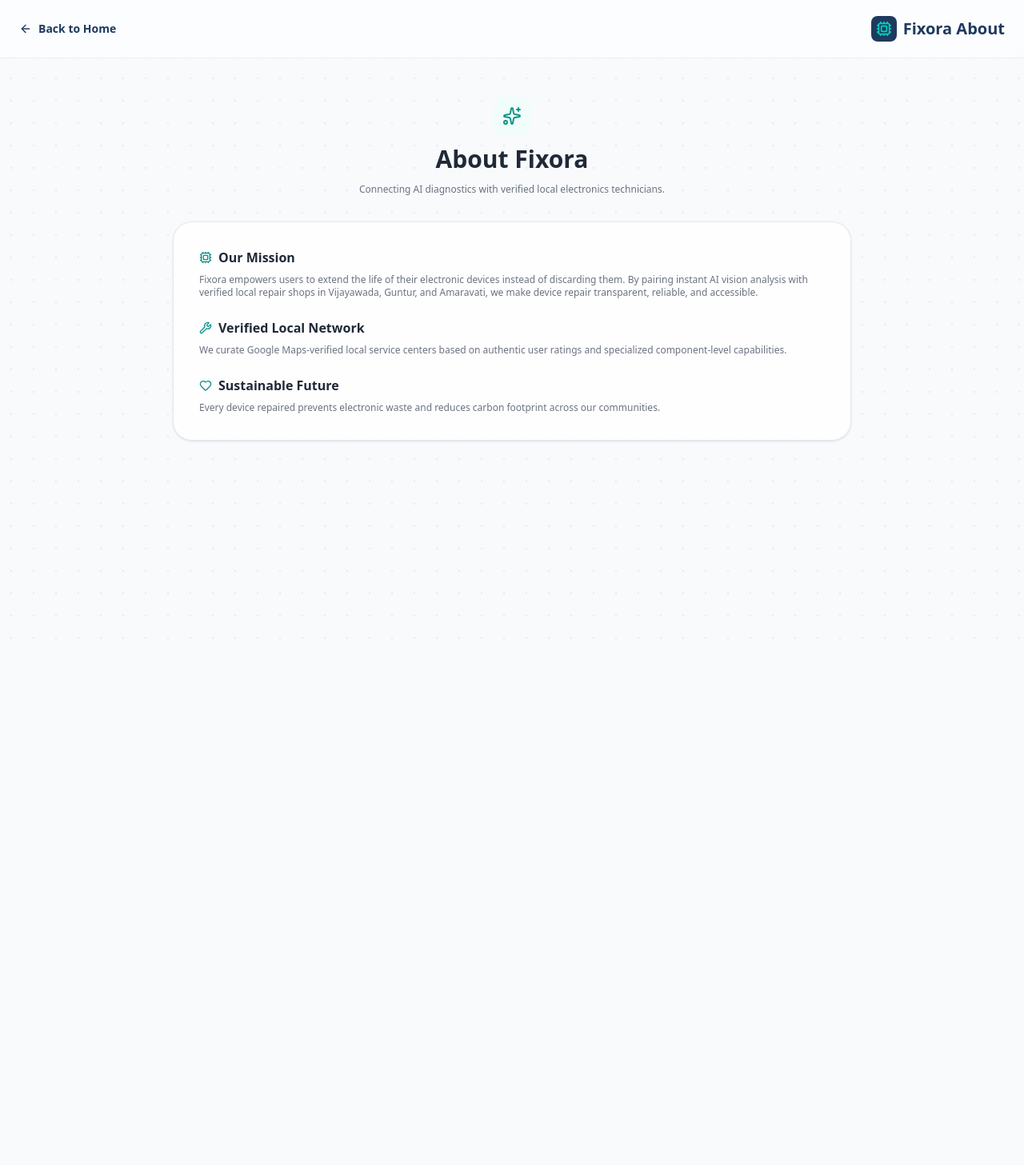
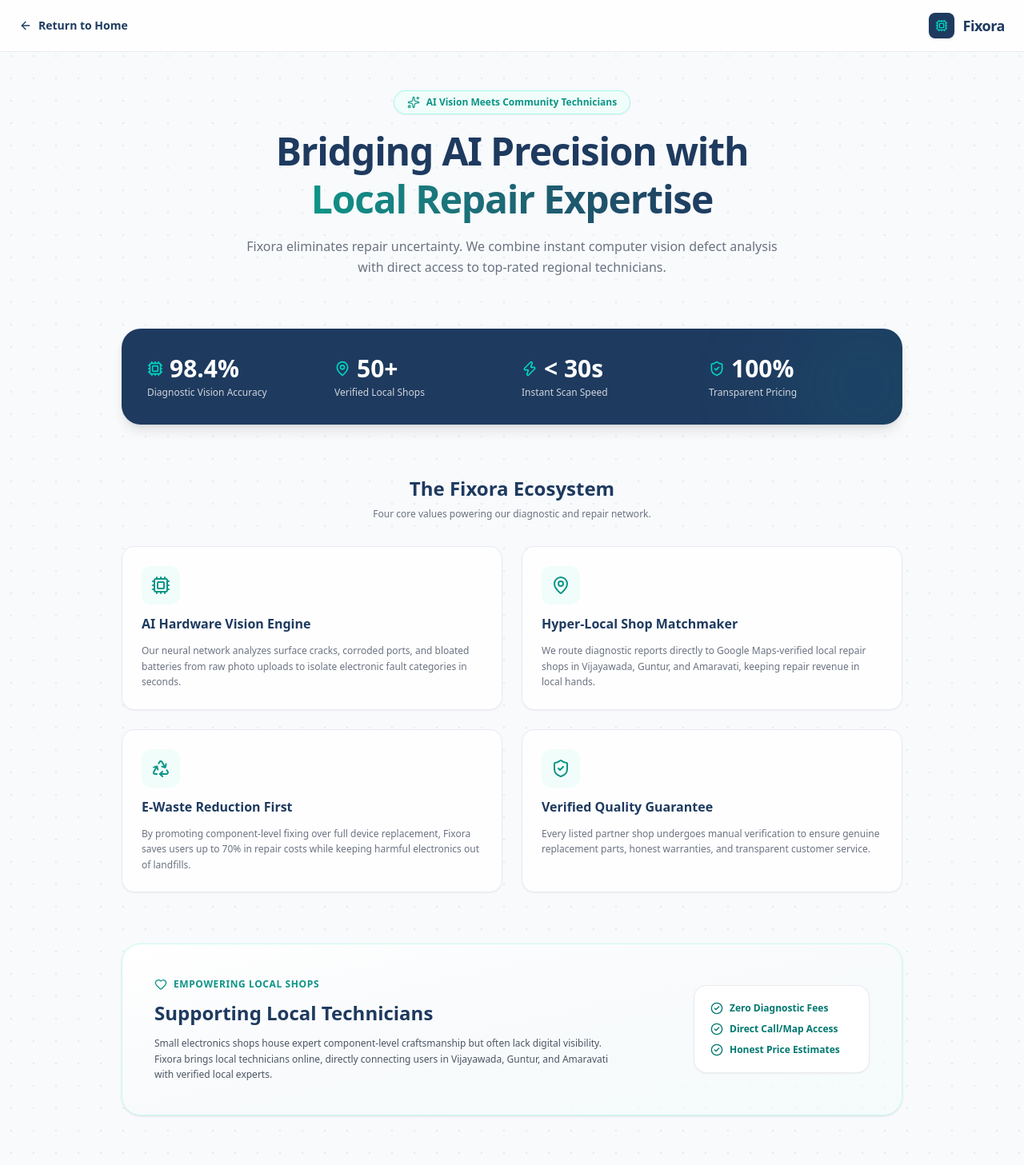
Before and after one commit to subhasish2006/fixora, a Next.js app: page /about in a window 1280 px wide. Shown: the top 1457 px of the page at 80% size. Before the commit the page ends 800 px from the top, so only its background shows below. Built offline with nearby package versions, Linux system fonts and the light colour scheme.

Commit message:
Upgraded About page with Framer Motion animations and sleek stats layout

```diff
--- a/src/app/about/page.tsx
+++ b/src/app/about/page.tsx
@@ -2,60 +2,209 @@
 
 import React from 'react';
 import Link from 'next/link';
-import { Cpu, ArrowLeft, Sparkles, Wrench, ShieldCheck, Heart } from 'lucide-react';
+import { motion } from 'framer-motion';
+import {
+  Cpu, ArrowLeft, Sparkles, ShieldCheck, Heart,
+  Zap, MapPin, Recycle, CheckCircle2, ArrowRight
+} from 'lucide-react';
 
 export default function AboutPage() {
+  // Framer Motion Animation Variants
+  const containerVariants = {
+    hidden: { opacity: 0 },
+    visible: {
+      opacity: 1,
+      transition: { staggerChildren: 0.12 }
+    }
+  };
+
+  const itemVariants = {
+    hidden: { opacity: 0, y: 24 },
+    visible: {
+      opacity: 1,
+      y: 0,
+      transition: { duration: 0.5, ease: 'easeOut' }
+    }
+  };
+
+  const stats = [
+    { value: '98.4%', label: 'Diagnostic Vision Accuracy', icon: <Cpu className="w-5 h-5 text-teal-400" /> },
+    { value: '50+', label: 'Verified Local Shops', icon: <MapPin className="w-5 h-5 text-teal-400" /> },
+    { value: '< 30s', label: 'Instant Scan Speed', icon: <Zap className="w-5 h-5 text-teal-400" /> },
+    { value: '100%', label: 'Transparent Pricing', icon: <ShieldCheck className="w-5 h-5 text-teal-400" /> }
+  ];
+
+  const pillars = [
+    {
+      icon: <Cpu className="w-6 h-6 text-[#0D9488]" />,
+      title: "AI Hardware Vision Engine",
+      desc: "Our neural network analyzes surface cracks, corroded ports, and bloated batteries from raw photo uploads to isolate electronic fault categories in seconds."
+    },
+    {
+      icon: <MapPin className="w-6 h-6 text-[#0D9488]" />,
+      title: "Hyper-Local Shop Matchmaker",
+      desc: "We route diagnostic reports directly to Google Maps-verified local repair shops in Vijayawada, Guntur, and Amaravati, keeping repair revenue in local hands."
+    },
+    {
+      icon: <Recycle className="w-6 h-6 text-[#0D9488]" />,
+      title: "E-Waste Reduction First",
+      desc: "By promoting component-level fixing over full device replacement, Fixora saves users up to 70% in repair costs while keeping harmful electronics out of landfills."
+    },
+    {
+      icon: <ShieldCheck className="w-6 h-6 text-[#0D9488]" />,
+      title: "Verified Quality Guarantee",
+      desc: "Every listed partner shop undergoes manual verification to ensure genuine replacement parts, honest warranties, and transparent customer service."
+    }
+  ];
+
   return (
-    <div className="min-h-screen circuit-grid bg-[#F8FAFC] pb-16">
-      <header className="max-w-7xl mx-auto px-6 py-5 flex items-center justify-between border-b border-gray-200/60 bg-white/50 backdrop-blur-md">
-        <Link href="/" className="inline-flex items-center gap-2 text-sm font-semibold text-[#1E3A5F] hover:text-[#0D9488]">
-          <ArrowLeft className="w-4 h-4" /> Back to Home
-        </Link>
-        <div className="flex items-center gap-2">
-          <div className="w-8 h-8 rounded-lg bg-[#1E3A5F] flex items-center justify-center text-teal-400">
-            <Cpu className="w-5 h-5" />
+    <div className="min-h-screen circuit-grid bg-[#F8FAFC] text-[#1F2937] pb-20">
+      {/* Navigation Header */}
+      <header className="sticky top-0 z-50 bg-white/80 backdrop-blur-md border-b border-gray-200/80">
+        <div className="max-w-7xl mx-auto px-6 py-4 flex items-center justify-between">
+          <Link href="/" className="inline-flex items-center gap-2 text-sm font-semibold text-[#1E3A5F] hover:text-[#0D9488] transition-colors">
+            <ArrowLeft className="w-4 h-4" /> Return to Home
+          </Link>
+          <div className="flex items-center gap-2.5">
+            <div className="w-8 h-8 rounded-lg bg-[#1E3A5F] flex items-center justify-center text-teal-400 shadow-sm">
+              <Cpu className="w-4 h-4" />
+            </div>
+            <span className="text-lg font-bold text-[#1E3A5F] tracking-tight">Fixora</span>
           </div>
-          <span className="text-xl font-bold text-[#1E3A5F]">Fixora About</span>
         </div>
       </header>
 
-      <main className="max-w-4xl mx-auto px-6 pt-12 space-y-8">
-        <div className="text-center space-y-3">
-          <div className="w-12 h-12 rounded-2xl bg-teal-50 text-[#0D9488] flex items-center justify-center mx-auto">
-            <Sparkles className="w-6 h-6" />
+      <main className="max-w-5xl mx-auto px-6 pt-12 space-y-16">
+        {/* Animated Hero Header */}
+        <motion.div
+          initial={{ opacity: 0, y: -20 }}
+          animate={{ opacity: 1, y: 0 }}
+          transition={{ duration: 0.6, ease: 'easeOut' }}
+          className="text-center space-y-4"
+        >
+          <div className="inline-flex items-center gap-2 px-4 py-1.5 rounded-full bg-teal-50 border border-teal-200/80 text-[#0D9488] text-xs font-semibold shadow-xs">
+            <Sparkles className="w-4 h-4 animate-pulse" /> AI Vision Meets Community Technicians
           </div>
-          <h1 className="text-3xl font-extrabold text-[#1F2937]">About Fixora</h1>
-          <p className="text-xs text-[#6B7280]">Connecting AI diagnostics with verified local electronics technicians.</p>
+          <h1 className="text-4xl md:text-5xl font-extrabold text-[#1E3A5F] tracking-tight leading-tight">
+            Bridging AI Precision with <br className="hidden md:inline" />
+            <span className="bg-gradient-to-r from-[#0D9488] to-[#1E3A5F] bg-clip-text text-transparent">
+              Local Repair Expertise
+            </span>
+          </h1>
+          <p className="text-sm md:text-base text-[#6B7280] max-w-2xl mx-auto leading-relaxed">
+            Fixora eliminates repair uncertainty. We combine instant computer vision defect analysis with direct access to top-rated regional technicians.
+          </p>
+        </motion.div>
+
+        {/* Animated Metrics Banner */}
+        <motion.div
+          initial={{ opacity: 0, scale: 0.96 }}
+          animate={{ opacity: 1, scale: 1 }}
+          transition={{ duration: 0.5, delay: 0.2 }}
+          className="grid grid-cols-2 md:grid-cols-4 gap-6 bg-[#1E3A5F] text-white p-6 md:p-8 rounded-3xl shadow-lg relative overflow-hidden"
+        >
+          <div className="absolute -right-12 -bottom-12 w-48 h-48 bg-teal-500/10 rounded-full blur-3xl pointer-events-none" />
+          {stats.map((stat, idx) => (
+            <div key={idx} className="space-y-1 text-center md:text-left z-10">
+              <div className="flex items-center justify-center md:justify-start gap-2 mb-1">
+                {stat.icon}
+                <span className="text-2xl md:text-3xl font-extrabold text-white">{stat.value}</span>
+              </div>
+              <p className="text-xs text-gray-300 font-medium">{stat.label}</p>
+            </div>
+          ))}
+        </motion.div>
+
+        {/* Core Pillars Grid */}
+        <div className="space-y-8">
+          <div className="text-center space-y-2">
+            <h2 className="text-2xl font-bold text-[#1E3A5F]">The Fixora Ecosystem</h2>
+            <p className="text-xs text-[#6B7280]">Four core values powering our diagnostic and repair network.</p>
+          </div>
+
+          <motion.div
+            variants={containerVariants}
+            initial="hidden"
+            whileInView="visible"
+            viewport={{ once: true, margin: "-40px" }}
+            className="grid grid-cols-1 md:grid-cols-2 gap-6"
+          >
+            {pillars.map((pillar, idx) => (
+              <motion.div
+                key={idx}
+                variants={itemVariants}
+                whileHover={{ y: -6, transition: { duration: 0.2 } }}
+                className="bg-white/80 backdrop-blur-md p-6 rounded-2xl border border-gray-200/80 shadow-xs hover:shadow-md transition-all space-y-3 group"
+              >
+                <div className="p-3 rounded-xl bg-teal-50 w-fit group-hover:bg-[#0D9488] group-hover:text-white transition-colors duration-300">
+                  {pillar.icon}
+                </div>
+                <h3 className="text-base font-bold text-[#1E3A5F]">{pillar.title}</h3>
+                <p className="text-xs text-[#6B7280] leading-relaxed">{pillar.desc}</p>
+              </motion.div>
+            ))}
+          </motion.div>
         </div>
 
-        <div className="glass-card p-8 rounded-3xl space-y-6 text-sm text-[#4B5563] leading-relaxed shadow-sm">
-          <section className="space-y-2">
-            <h2 className="text-base font-bold text-[#1F2937] flex items-center gap-2">
-              <Cpu className="w-4 h-4 text-[#0D9488]" /> Our Mission
-            </h2>
-            <p className="text-xs text-[#6B7280]">
-              Fixora empowers users to extend the life of their electronic devices instead of discarding them. By pairing instant AI vision analysis with verified local repair shops in Vijayawada, Guntur, and Amaravati, we make device repair transparent, reliable, and accessible.
+        {/* Regional Impact Card */}
+        <motion.div
+          initial={{ opacity: 0, y: 20 }}
+          whileInView={{ opacity: 1, y: 0 }}
+          viewport={{ once: true }}
+          transition={{ duration: 0.5 }}
+          className="bg-gradient-to-br from-white via-slate-50 to-teal-50/40 p-8 md:p-10 rounded-3xl border border-teal-100 shadow-sm space-y-6"
+        >
+          <div className="flex flex-col md:flex-row items-start md:items-center justify-between gap-6">
+            <div className="space-y-3 max-w-xl">
+              <div className="inline-flex items-center gap-2 text-xs font-bold text-[#0D9488] uppercase tracking-wider">
+                <Heart className="w-4 h-4" /> Empowering Local Shops
+              </div>
+              <h3 className="text-2xl font-bold text-[#1E3A5F]">Supporting Local Technicians</h3>
+              <p className="text-xs text-[#4B5563] leading-relaxed">
+                Small electronics shops house expert component-level craftsmanship but often lack digital visibility. Fixora brings local technicians online, directly connecting users in Vijayawada, Guntur, and Amaravati with verified local experts.
+              </p>
+            </div>
+            <div className="space-y-2.5 text-xs font-semibold text-[#1E3A5F] bg-white p-5 rounded-2xl border border-gray-200/80 shadow-xs w-full md:w-auto min-w-[220px]">
+              <div className="flex items-center gap-2 text-teal-700">
+                <CheckCircle2 className="w-4 h-4" /> Zero Diagnostic Fees
+              </div>
+              <div className="flex items-center gap-2 text-teal-700">
+                <CheckCircle2 className="w-4 h-4" /> Direct Call/Map Access
+              </div>
+              <div className="flex items-center gap-2 text-teal-700">
+                <CheckCircle2 className="w-4 h-4" /> Honest Price Estimates
+              </div>
+            </div>
+          </div>
+        </motion.div>
+
+        {/* Interactive Call to Action Banner */}
+        <motion.div
+          whileHover={{ scale: 1.01 }}
+          transition={{ duration: 0.2 }}
+          className="bg-[#1E3A5F] text-white p-8 md:p-10 rounded-3xl text-center space-y-6 shadow-md relative overflow-hidden"
+        >
+          <div className="space-y-2 relative z-10">
+            <h3 className="text-2xl font-bold">Try AI Electronics Diagnosis</h3>
+            <p className="text-xs text-gray-300 max-w-md mx-auto">
+              Upload photos of your broken phone, laptop, or gadget and receive an instant AI defect assessment in seconds.
             </p>
-          </section>
-
-          <section className="space-y-2">
-            <h2 className="text-base font-bold text-[#1F2937] flex items-center gap-2">
-              <Wrench className="w-4 h-4 text-[#0D9488]" /> Verified Local Network
-            </h2>
-            <p className="text-xs text-[#6B7280]">
-              We curate Google Maps-verified local service centers based on authentic user ratings and specialized component-level capabilities.
-            </p>
-          </section>
-
-          <section className="space-y-2">
-            <h2 className="text-base font-bold text-[#1F2937] flex items-center gap-2">
-              <Heart className="w-4 h-4 text-[#0D9488]" /> Sustainable Future
-            </h2>
-            <p className="text-xs text-[#6B7280]">
-              Every device repaired prevents electronic waste and reduces carbon footprint across our communities.
-            </p>
-          </section>
-        </div>
+          </div>
+          <div className="relative z-10 flex flex-wrap justify-center gap-4">
+            <Link
+              href="/diagnose"
+              className="px-6 py-3.5 bg-[#0D9488] hover:bg-[#0b7a70] text-white text-xs font-bold rounded-xl transition-all shadow-md flex items-center gap-2"
+            >
+              <Sparkles className="w-4 h-4" /> Start AI Scan <ArrowRight className="w-4 h-4" />
+            </Link>
+            <Link
+              href="/contact"
+              className="px-6 py-3.5 bg-white/10 hover:bg-white/20 text-white text-xs font-bold rounded-xl transition-all border border-white/20"
+            >
+              Contact Team
+            </Link>
+          </div>
+        </motion.div>
       </main>
     </div>
   );
```
